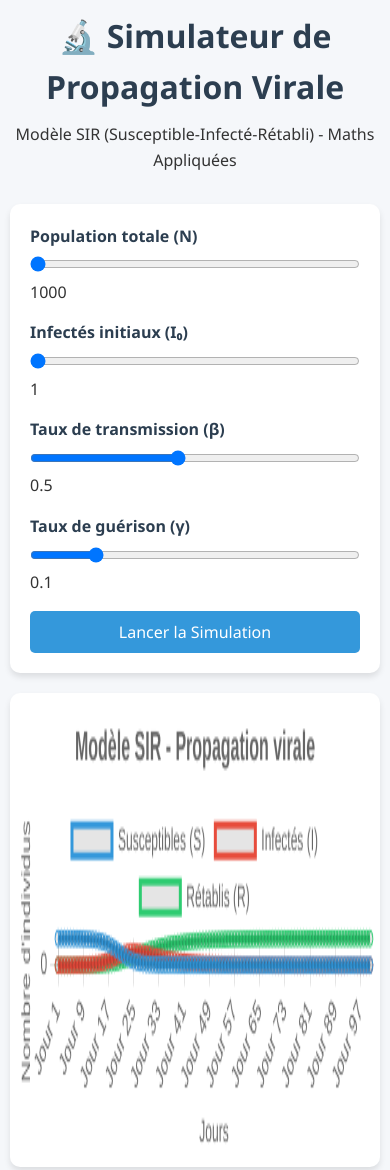
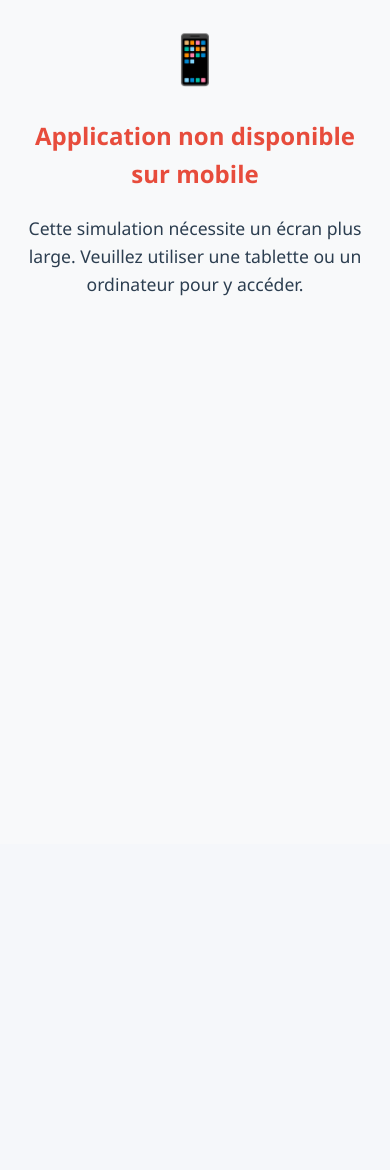
Before and after one commit to Fode-coder/simulateur-SIR, a plain HTML site: page index.html in a window 390 px wide. Shown: the top 1170 px of the page. After the commit the page ends 844 px from the top, so only its background shows below. Drawn offline with nearby package versions, Linux system fonts and the light colour scheme.

Commit message:
Update style.css

```diff
--- a/style.css
+++ b/style.css
@@ -165,52 +165,53 @@ footer {
         padding: 10px;
     }
 }
-/* ===== OPTIMISATION COURBE MOBILE ===== */
-@media (max-width: 768px) {
-  /* 1. Conteneur principal */
-  .graph-container {
-    padding: 5px; /* Réduction des marges inutiles */
-    height: auto;
-    min-height: 50vh; /* Utilise 50% de l'écran */
+
+/* ===== MASQUAGE MOBILE + MESSAGE ===== */
+@media (max-width: 767px) {
+
+    /* Cache tous les éléments sauf le message */
+    body>*:not(.mobile-message) {
+        display: none !important;
     }
 
-  /* 2. Canvas Chart.js */
-  #sirChart {
-    width: 100% !important;
-    height: 60vh !important; /* Taille dominante */
-    min-height: 300px; /* Garantie minimale */
-    display: block;
+    /* Style du message */
+    .mobile-message {
+        display: block !important;
+        height: 100vh;
+        padding: 20px;
+        text-align: center;
+        display: flex;
+        flex-direction: column;
+        justify-content: center;
+        align-items: center;
+        background: #f8f9fa;
+        font-family: 'Segoe UI', Tahoma, Geneva, Verdana, sans-serif;
     }
 
-  /* 3. Légendes et axes */
-  #sirChart ~ div {
-    transform: scale(0.9); /* Légères réductions */
-    transform-origin: left top;
-    margin-top: -10px;
+    .mobile-message h2 {
+        color: #e74c3c;
+        margin-bottom: 20px;
+        font-size: 1.5rem;
     }
 
-  /* 4. Options spécifiques Chart.js via CSS */
-  .chartjs-render-monitor {
-    touch-action: pan-x; /* Autorise le déplacement horizontal */
+    .mobile-message p {
+        color: #2c3e50;
+        font-size: 1.1rem;
+        line-height: 1.6;
+        max-width: 400px;
+        margin-bottom: 30px;
     }
 
-  /* 5. Adaptation texte */
-  .chartjs-tooltip {
-    font-size: 12px !important;
-    padding: 4px !important;
+    .mobile-message .icon {
+        font-size: 3rem;
+        margin-bottom: 20px;
+        color: #3498db;
     }
 }
 
-/* ===== MODE PORTRAIT ===== */
-@media (max-width: 768px) and (orientation: portrait) {
-  #sirChart {
-    height: 55vh !important; /* Ajustement vertical */
+/* ===== AFFICHAGE NORMAL (Tablette/Desktop) ===== */
+@media (min-width: 768px) {
+    .mobile-message {
+        display: none !important;
     }
 }
-
-/* ===== MODE PAYSAGE ===== */
-@media (max-width: 768px) and (orientation: landscape) {
-  #sirChart {
-    height: 70vh !important; /* Exploite la largeur */
-  }
-}
```
Lines whose indentation alone changed are shown as unchanged.
